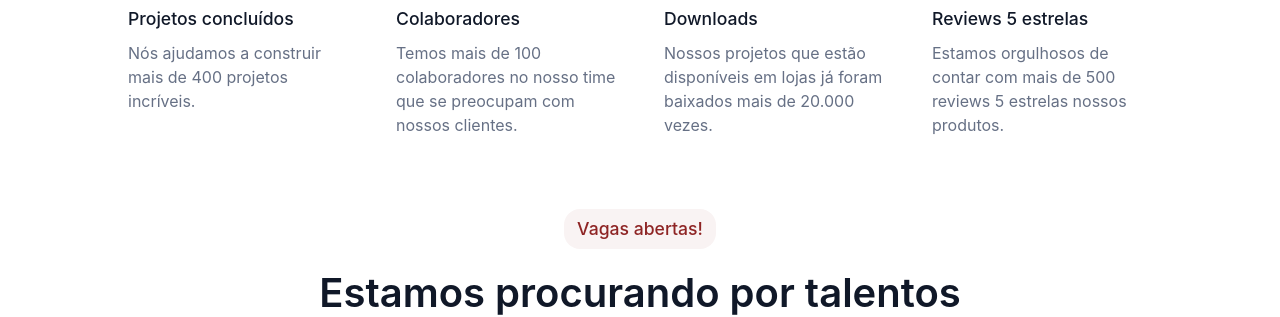
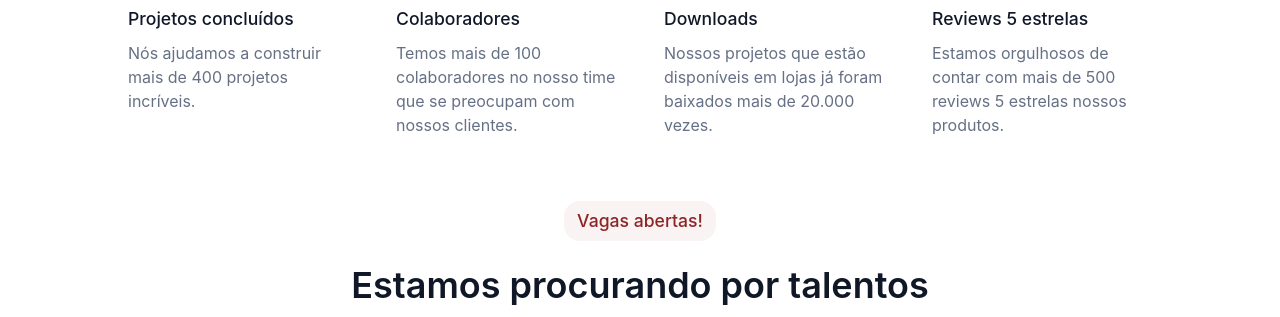
Before and after one commit to DanieleMarii/7-days-of-code-projects, a plain HTML site: page html-css-challenges/index.html in a window 1280 px wide. Shown: the part 483-800 px from the top of the page. Drawn offline with Linux system fonts and the light colour scheme.

Commit message:
ajustes na semântica

```diff
--- a/html-css-challenges/assets/css/metric.css
+++ b/html-css-challenges/assets/css/metric.css
@@ -2,7 +2,7 @@
     display: grid;
     grid-template-columns: repeat(4, 1fr);
     column-gap: 3rem;
-    padding: 0 8rem 4.5rem;
+    padding: 0 8rem 4rem;
     /* margin: 2.5rem 0; */
 }
 
--- a/html-css-challenges/assets/css/talents.css
+++ b/html-css-challenges/assets/css/talents.css
@@ -15,10 +15,10 @@
     font-weight: 500;
 }
 
-.talents h1{
+.talents h2{
     font-weight: 600;
-    font-size: 2.5rem;
-    line-height: 2.5rem;
+    font-size: 2.25rem;
+    line-height: 2.6rem;
     color: var(--title-color);
 }
 
--- a/html-css-challenges/index.html
+++ b/html-css-challenges/index.html
@@ -63,7 +63,7 @@
 
     <section class="talents">
         <span>Vagas abertas!</span>
-        <h1>Estamos procurando por talentos</h1>
+        <h2>Estamos procurando por talentos</h2>
         <p>Somos uma equipe 100% remota com pessoas do Brasil inteiro</p>
         <img src="assets/img/Image.png" alt="">
     </section>
```
